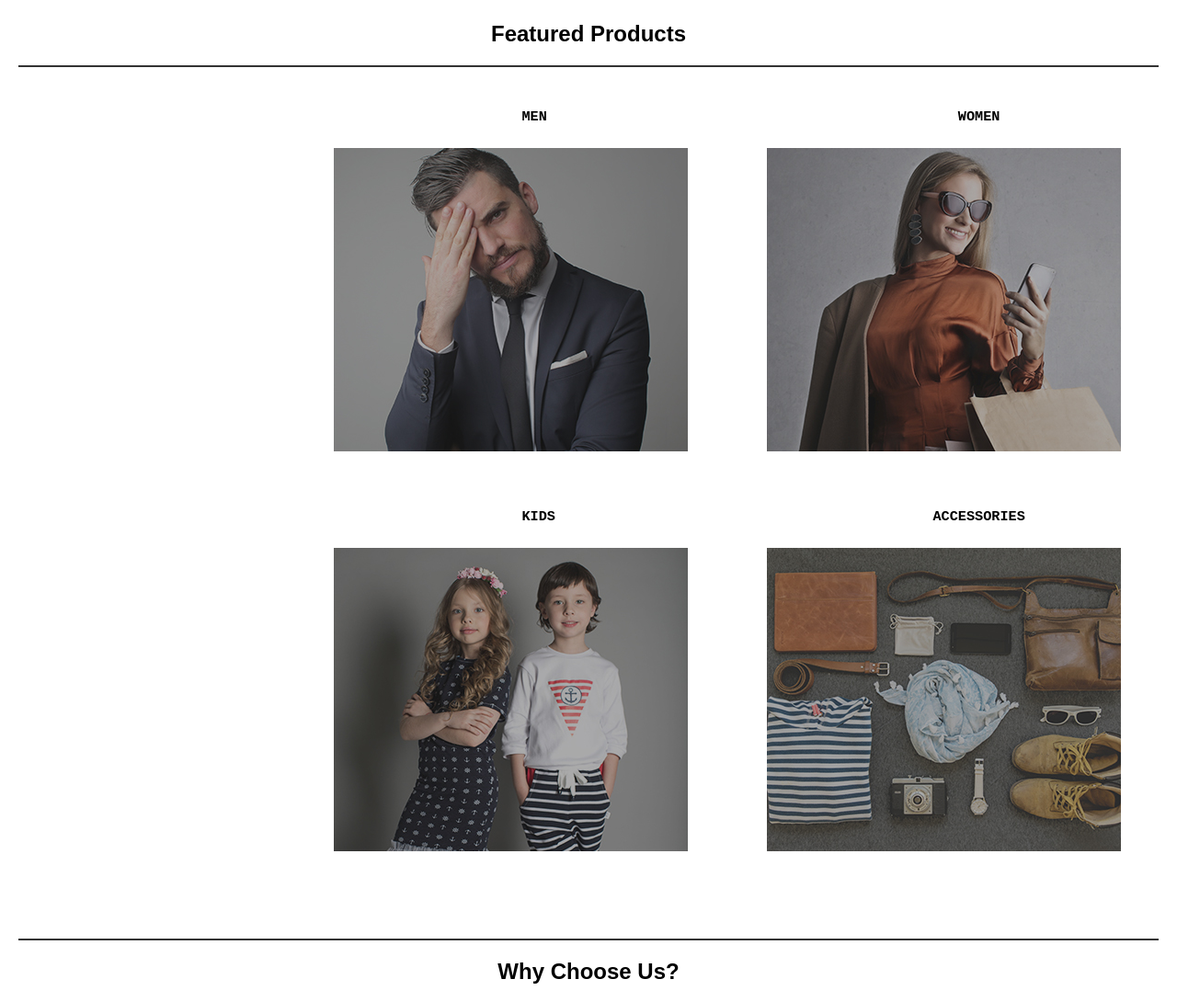
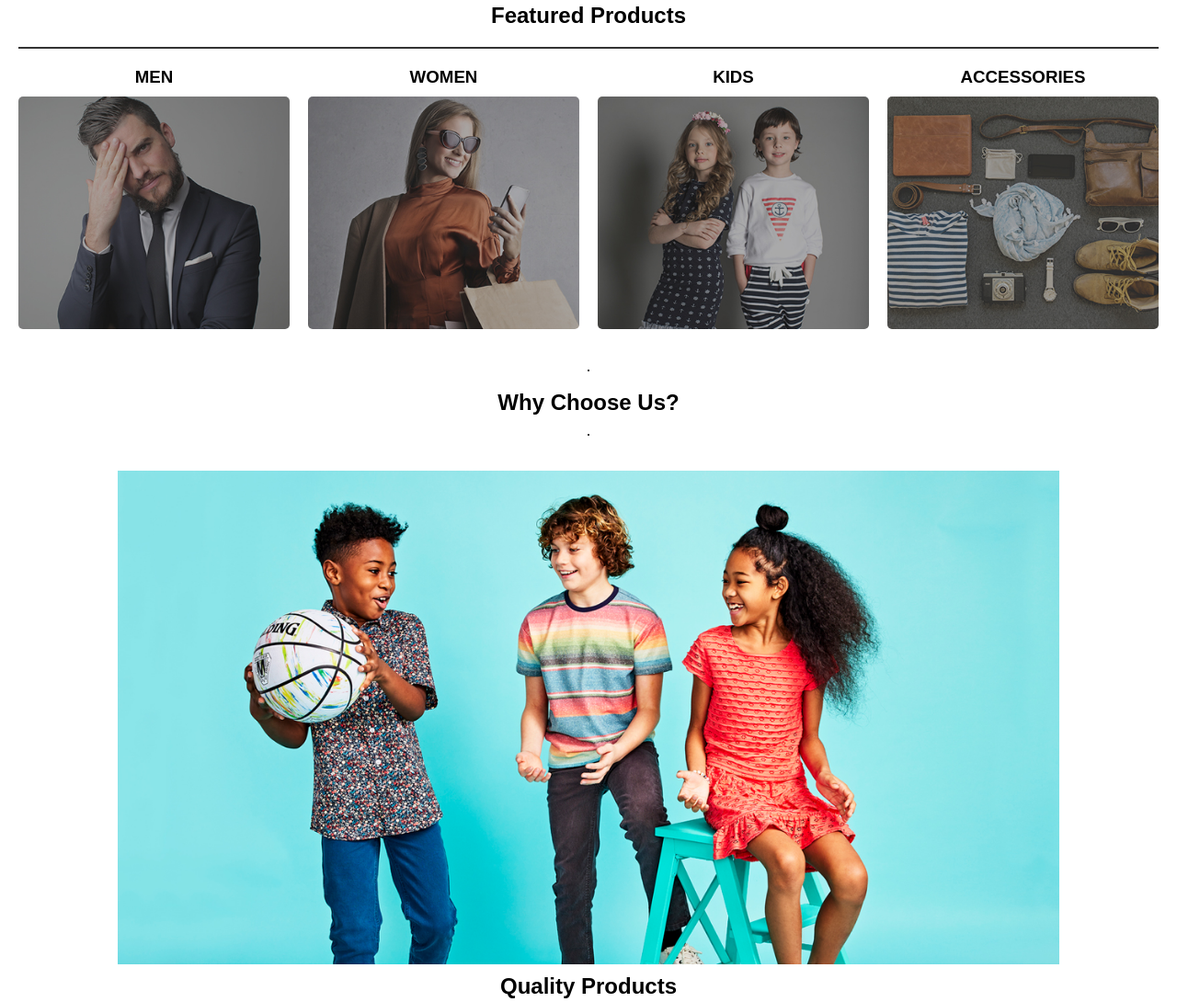
Before and after one commit to x-ngece/Fashion-Set-Go, a plain HTML site: page index.html in a window 1280 px wide. Shown: the part 822-1912 px from the top of the page at 92% size. Drawn offline with Linux system fonts and the light colour scheme.

Commit message:
Added a style  sheet and styling to the index

```diff
--- a/index.html
+++ b/index.html
@@ -3,7 +3,7 @@
 <head>
     <meta charset="UTF-8">
     <meta name="viewport" content="width=device-width, initial-scale=1.0">
-    <link rel="stylesheet" href="CSS/FashionSetStyle.css">
+    <link rel="stylesheet" href="style.css">
     <title>Welcome to Fashion Set Online Store</title>
     <link rel="icon" type="image/x-icon" href="1.png">
 </head>
@@ -36,17 +36,28 @@
     <br>
     <hr>
     <section id="featured-products">
-        <center>
+        <div class="section-title">
             <h2>Featured Products</h2>
-        </center>
+        </div>
         <hr>
-        <pre>
-            <h3>                                                            MEN                                                 WOMEN</h3>
-                                            <a href="MEN.html"><img src="images/baner-right-image-02.jpg" alt="Fashion man" class="men"></a>           <a href="Women.html"><img src="images/baner-right-image-01.jpg" alt="Fashion woman"></a>
-            <br>
-            <h3>                                                            KIDS                                             ACCESSORIES</h3>
-                                            <a href="Kids.html"><img src="images/baner-right-image-03.jpg" alt="Fashion man"></a>           <a href="Accessorie.html"><img src="images/baner-right-image-04.jpg" alt="Fashion woman"></a>
-        </pre>
+        <div class="products-container">
+            <div class="product-category">
+                <h3>MEN</h3>
+                <a href="MEN.html"><img src="images/baner-right-image-02.jpg" alt="Fashion man" class="men"></a>
+            </div>
+            <div class="product-category">
+                <h3>WOMEN</h3>
+                <a href="Women.html"><img src="images/baner-right-image-01.jpg" alt="Fashion woman"></a>
+            </div>
+            <div class="product-category">
+                <h3>KIDS</h3>
+                <a href="Kids.html"><img src="images/baner-right-image-03.jpg" alt="Fashion kids"></a>
+            </div>
+            <div class="product-category">
+                <h3>ACCESSORIES</h3>
+                <a href="Accessorie.html"><img src="images/baner-right-image-04.jpg" alt="Accessories"></a>
+            </div>
+        </div>
     </section>
 
     <article>
--- /dev/null
+++ b/style.css
@@ -0,0 +1,137 @@
+*{
+    margin: 0%;
+    padding: 0%;
+}
+
+body {
+    font-family: Arial, sans-serif;
+    margin: 0;
+    padding: 0;
+    background-color: #ffffff;
+}
+
+header {
+    background-color: #ffffff;
+    color: black;
+    padding: 20px 0;
+}
+
+nav {
+    display: flex;
+    justify-content: space-between;
+    align-items: center;
+    padding: 0 20px;
+}
+
+.nav-links {
+    list-style-type: none;
+    margin: 0;
+    padding: 0;
+}
+
+.nav-links li {
+    display: inline-block;
+    margin-right: 20px;
+}
+
+.nav-links li a {
+    color: black;
+    text-decoration: none;
+    font-weight: bold;
+    transition: color 0.3s ease;
+}
+
+.nav-links li a:hover {
+    color: #ffc107;
+}
+
+.logo {
+    width: auto; /* Adjust size as needed */
+    height: auto;
+}
+
+h1, h2{
+    text-align: center;
+}
+hr {
+    border: 1px solid #333;
+    margin: 20px 0;
+}
+
+
+img {
+    max-width: 100%;
+    height: auto;
+}
+
+section {
+    padding: 20px;
+}
+
+#featured-products {
+    text-align: center;
+    padding: 20px;
+}
+
+.section-title h2 {
+    margin-bottom: 20px;
+}
+
+.products-container {
+    display: flex;
+    flex-wrap: wrap;
+    justify-content: center;
+    gap: 20px;
+}
+
+.product-category {
+    flex: 1;
+    min-width: 200px; /* Adjust based on your preference */
+    max-width: 300px; /* Adjust based on your preference */
+}
+
+.product-category h3 {
+    margin-bottom: 10px;
+}
+
+.product-category img {
+    width: 100%; /* Makes image responsive */
+    height: auto; /* Maintain aspect ratio */
+    border-radius: 5px; /* Optional: adds rounded corners */
+}
+
+article {
+    display: flex;
+    flex-direction: column;
+    align-items: center;
+    text-align: center;
+}
+
+.card {
+    display: flex;
+    flex-direction: column;
+    align-items: center;
+    max-width: 80%; /* Adjust based on your preference */
+    margin-bottom: 20px;
+}
+
+.card img {
+    max-width: 100%; /* Ensures image is responsive and fits within the card */
+    height: auto; /* Maintains aspect ratio */
+}
+
+.card h1, .card h3 {
+    margin: 10px 0;
+}
+
+.card p {
+    margin-bottom: 20px;
+}
+
+footer {
+    background-color: black;
+    color: #fff;
+    padding: 10px 0;
+    text-align: center;
+    margin-bottom: 20px; /* Adjust the value to suit your spacing needs */
+}
```
